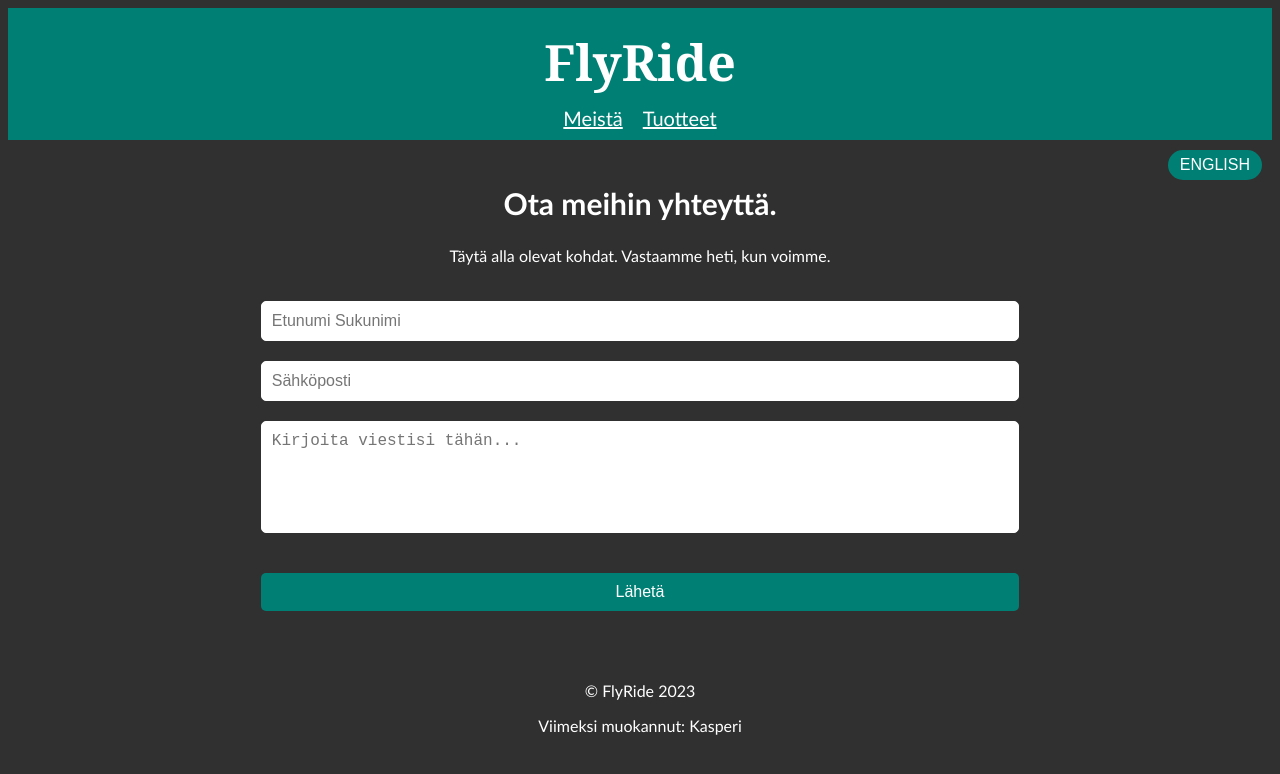
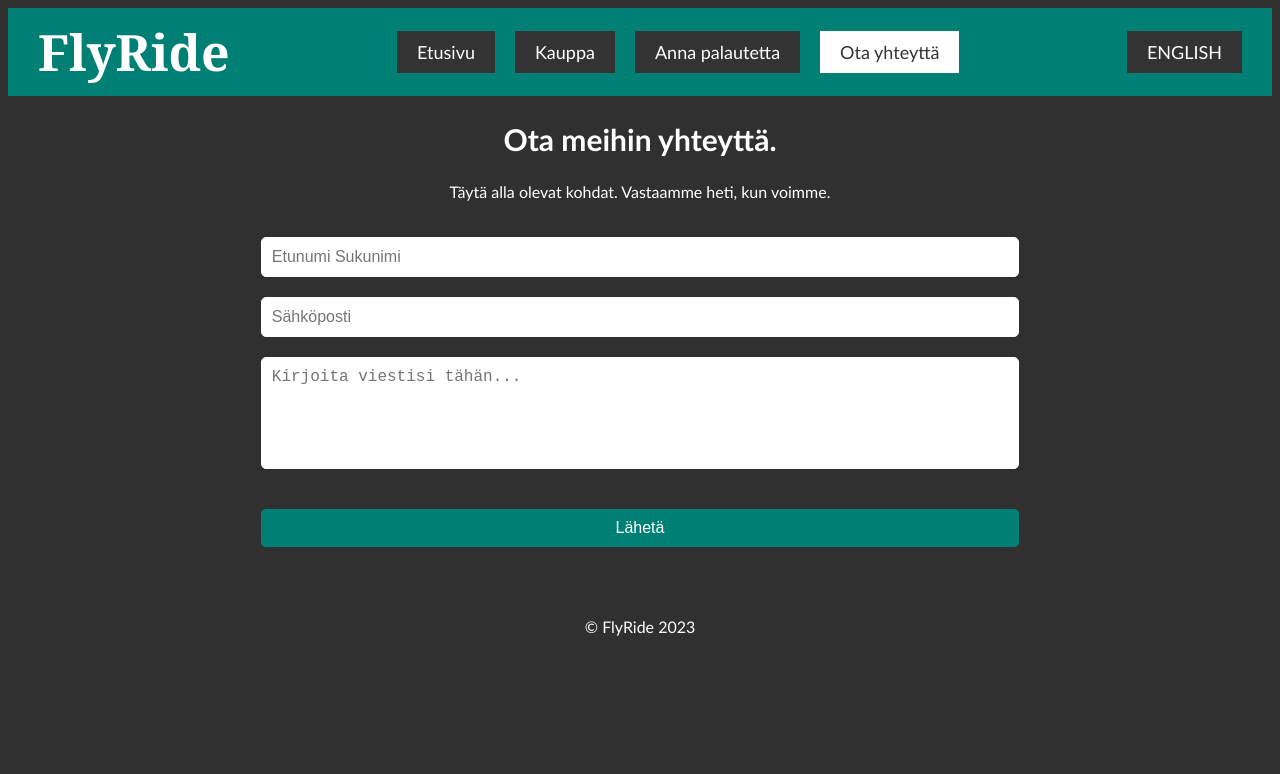
Before and after one commit to qkas/FlyRide, a plain HTML site: page yhteys.html in a window 1280 px wide. Drawn offline with Linux system fonts and the light colour scheme.

Commit message:
navbar uudistus + paranteluja

```diff
--- /dev/null
+++ b/script.js
@@ -0,0 +1,9 @@
+const links = document.querySelectorAll(".sivut a");
+
+const currentURL = window.location.href;
+
+links.forEach(link => {
+if (link.href === currentURL) {
+    link.classList.add("active");
+}
+});
--- a/style.css
+++ b/style.css
@@ -6,25 +6,52 @@ body {
 }
 
 header {
+    display: flex;
+    justify-content: space-between;
+    align-items: center;
+    padding: 10px 30px;
     background-color: #008075;
     color: #fff;
-    padding: 10px;
-    text-align: center;
 }
 
-header h1 {
-    margin: 10px;
+h1 {
+    font-size: 50px;
+    margin: 0;
     font-family: Georgia, 'Times New Roman', Times, serif;
-    font-size: 50px;
 }
 
 h1 a {
     text-decoration: none;
-    color: #fff
+    color: #fff;
+}
+
+nav ul {
+    display: flex;
+    list-style: none;
+    margin: 0;
+    padding: 0;
+}
+
+nav li {
+    margin: 0 10px;
+}
+
+nav a {
+    display: block;
+    padding: 10px 20px;
+    background-color: #333;
+    color: #fff;
+    text-decoration: none;
+    text-align: center;
+    font-size: 18px;
+}
+
+nav a:hover, .sivut a.active {
+    background-color: #fff;
+    color: #333;
 }
 
 h2 {
-    margin-top: 45px;
     font-size: 30px;
 }
 
@@ -36,24 +63,6 @@ h3 {
 p {
     margin-left: 30px;
     margin-right: 30px;
-}
-
-nav ul {
-    list-style: none;
-    margin: 0;
-    padding: 0;
-    display: flex;
-    justify-content: center;
-}
-
-nav a {
-    color: #fff;
-    padding: 10px;
-    font-family: 'Gill Sans', 'Gill Sans MT', Calibri, 'Trebuchet MS', sans-serif;
-    font-size: 20px;
-}
-nav a:hover {
-    font-weight: bold;
 }
 
 img {
@@ -81,25 +90,6 @@ img {
     background-color: #00ccbb;
 }
 
-#kieli {
-    float: right;
-    margin-top: 20px;
-}
-
-#kieli button {
-    padding: 6px 12px;
-    border-radius: 20px;
-    background-color: #008075;
-    color: #fff;
-    font-size: 16px;
-    border: none;
-    cursor: pointer;
-}
-
-#kieli button:hover {
-    background-color: #00ccbb;
-}
-
 button a {
     text-decoration: none;
     color: #fff
@@ -124,6 +114,7 @@ img {
     width: 100%;
 }
 
+/* Etusivulla alhaalla napit palautteenantoon ja yhteydenottoon */
 #palautejayhteydenotto button {
     padding: 12px 30px;
     border-radius: 20px;
@@ -141,6 +132,7 @@ img {
     background-color: #00ccbb;
 }
 
+/* Forms sekoilut */
 .forms {
     display: flex;
     flex-direction: column;
@@ -203,3 +195,25 @@ img {
     background-color: #008075;
     cursor: pointer;
 }
+
+/*
+⠀⠀⠀⠀⠀⠀⠀⠀⠀⠀⠀⣠⣤⣤⣤⣤⣤⣤⣤⣤⣄⡀⠀⠀⠀⠀⠀⠀⠀⠀
+⠀⠀⠀⠀⠀⠀⠀⠀⢀⣴⣿⡿⠛⠉⠙⠛⠛⠛⠛⠻⢿⣿⣷⣤⡀⠀⠀⠀⠀⠀
+⠀⠀⠀⠀⠀⠀⠀⠀⣼⣿⠋⠀⠀⠀⠀⠀⠀⠀⢀⣀⣀⠈⢻⣿⣿⡄⠀⠀⠀⠀
+⠀⠀⠀⠀⠀⠀⠀⣸⣿⡏⠀⠀⠀⣠⣶⣾⣿⣿⣿⠿⠿⠿⢿⣿⣿⣿⣄⠀⠀⠀
+⠀⠀⠀⠀⠀⠀⠀⣿⣿⠁⠀⠀⢰⣿⣿⣯⠁⠀⠀⠀⠀⠀⠀⠀⠈⠙⢿⣷⡄⠀
+⠀⠀⣀⣤⣴⣶⣶⣿⡟⠀⠀⠀⢸⣿⣿⣿⣆⠀⠀⠀⠀⠀⠀⠀⠀⠀⠀⣿⣷⠀
+⠀⢰⣿⡟⠋⠉⣹⣿⡇⠀⠀⠀⠘⣿⣿⣿⣿⣷⣦⣤⣤⣤⣶⣶⣶⣶⣿⣿⣿⠀
+⠀⢸⣿⡇⠀⠀⣿⣿⡇⠀⠀⠀⠀⠹⣿⣿⣿⣿⣿⣿⣿⣿⣿⣿⣿⣿⣿⡿⠃⠀
+⠀⣸⣿⡇⠀⠀⣿⣿⡇⠀⠀⠀⠀⠀⠉⠻⠿⣿⣿⣿⣿⡿⠿⠿⠛⢻⣿⡇⠀⠀
+⠀⣿⣿⠁⠀⠀⣿⣿⡇⠀⠀⠀⠀⠀⠀⠀⠀⠀⠀⠀⠀⠀⠀⠀⠀⢸⣿⣧⠀⠀
+⠀⣿⣿⠀⠀⠀⣿⣿⡇⠀⠀⠀⠀⠀⠀⠀⠀⠀⠀⠀⠀⠀⠀⠀⠀⢸⣿⣿⠀⠀
+⠀⣿⣿⠀⠀⠀⣿⣿⡇⠀⠀⠀⠀⠀⠀⠀⠀⠀⠀⠀⠀⠀⠀⠀⠀⢸⣿⣿⠀⠀
+⠀⢿⣿⡆⠀⠀⣿⣿⡇⠀⠀⠀⠀⠀⠀⠀⠀⠀⠀⠀⠀⠀⠀⠀⠀⢸⣿⡇⠀⠀
+⠀⠸⣿⣧⡀⠀⣿⣿⡇⠀⠀⠀⠀⠀⠀⠀⠀⠀⠀⠀⠀⠀⠀⠀⠀⣿⣿⠃⠀⠀
+⠀⠀⠛⢿⣿⣿⣿⣿⣇⠀⠀⠀⠀⠀⣰⣿⣿⣷⣶⣶⣶⣶⠶⠀⢠⣿⣿⠀⠀⠀
+⠀⠀⠀⠀⠀⠀⠀⣿⣿⠀⠀⠀⠀⠀⣿⣿⡇⠀⣽⣿⡏⠁⠀⠀⢸⣿⡇⠀⠀⠀
+⠀⠀⠀⠀⠀⠀⠀⣿⣿⠀⠀⠀⠀⠀⣿⣿⡇⠀⢹⣿⡆⠀⠀⠀⣸⣿⠇⠀⠀⠀
+⠀⠀⠀⠀⠀⠀⠀⢿⣿⣦⣄⣀⣠⣴⣿⣿⠁⠀⠈⠻⣿⣿⣿⣿⡿⠏⠀⠀⠀⠀
+⠀⠀⠀⠀⠀⠀⠀⠈⠛⠻⠿⠿⠿⠿⠋⠁⠀⠀⠀⠀⠀⠀⠀⠀⠀⠀⠀⠀⠀⠀
+*/
--- a/yhteys.html
+++ b/yhteys.html
@@ -9,16 +9,19 @@
 </head>
 <body>
   <header>
-    <h1>FlyRide</h1>
-    <nav>
+    <h1><a href="index.html">FlyRide</a></h1>
+    <nav class="sivut">
       <ul>
-        <li><a href="index.html">Meistä</a></li>
-        <li><a href="kauppa.html">Tuotteet</a></li>
+        <li><a href="index.html">Etusivu</a></li>
+        <li><a href="kauppa.html">Kauppa</a></li>
+        <li><a href="palaute.html">Anna palautetta</a></li>
+        <li><a href="yhteys.html">Ota yhteyttä</a></li>
       </ul>
     </nav>
-      <div id="kieli">
-        <button><a href="enyhteys.html">ENGLISH</a></button>
-      </div>
+    <script src="script.js"></script>
+    <nav class="kieli">
+        <a href="enyhteys.html">ENGLISH</a>
+    </nav>
   </header>
   <main>
     <section>
@@ -34,7 +37,6 @@
   </main>
   <footer>
     <p>&copy; FlyRide 2023</p>
-    <p>Viimeksi muokannut: Kasperi</p>
   </footer>
 </body>
 </html>
```
Also changed, not shown: enindex.html (+10 -7 lines), enpalaute.html (+10 -7 lines), enyhteys.html (+10 -7 lines), index.html (+12 -9 lines), kauppa.html (+10 -7 lines), palaute.html (+10 -7 lines), shop.html (+10 -7 lines).
